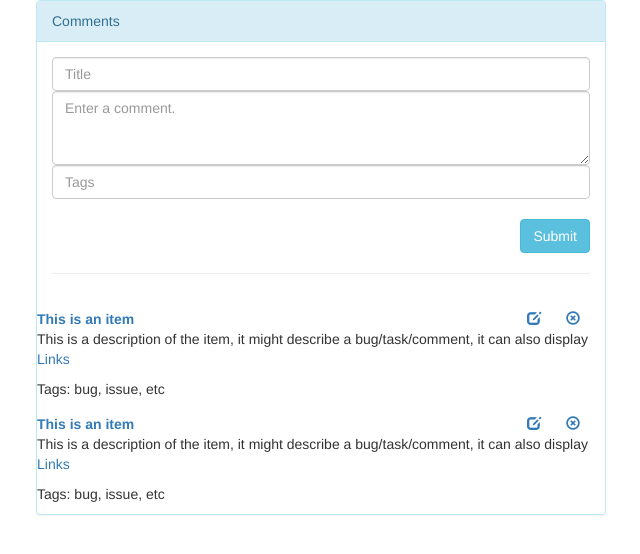
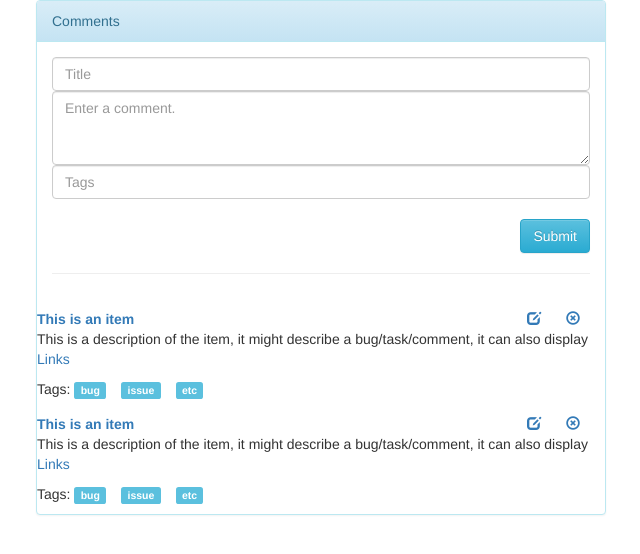
Before and after one commit to JamesAlday/viventium, an Angular app: page /tasks in a window 1280 px wide. Shown: the top 554 px of the page, without its empty margins (219-859 px from the left). Built offline with nearby package versions, Linux system fonts and the light colour scheme.

Commit message:
styling for tags, update bootstrap

```diff
--- a/src/app/app.component.html
+++ b/src/app/app.component.html
@@ -1,4 +1,12 @@
-<link rel="stylesheet" href="https://maxcdn.bootstrapcdn.com/bootstrap/3.3.4/css/bootstrap.min.css">
+<!-- <link rel="stylesheet" href="https://maxcdn.bootstrapcdn.com/bootstrap/3.3.4/css/bootstrap.min.css"> -->
+<!-- Latest compiled and minified CSS -->
+<link rel="stylesheet" href="https://maxcdn.bootstrapcdn.com/bootstrap/3.3.7/css/bootstrap.min.css" integrity="sha384-BVYiiSIFeK1dGmJRAkycuHAHRg32OmUcww7on3RYdg4Va+PmSTsz/K68vbdEjh4u" crossorigin="anonymous">
+
+<!-- Optional theme -->
+<link rel="stylesheet" href="https://maxcdn.bootstrapcdn.com/bootstrap/3.3.7/css/bootstrap-theme.min.css" integrity="sha384-rHyoN1iRsVXV4nD0JutlnGaslCJuC7uwjduW9SVrLvRYooPp2bWYgmgJQIXwl/Sp" crossorigin="anonymous">
+
+<!-- Latest compiled and minified JavaScript -->
+<script src="https://maxcdn.bootstrapcdn.com/bootstrap/3.3.7/js/bootstrap.min.js" integrity="sha384-Tc5IQib027qvyjSMfHjOMaLkfuWVxZxUPnCJA7l2mCWNIpG9mGCD8wGNIcPD7Txa" crossorigin="anonymous"></script>
 <div class="container">
   <div class="row">
     <div class="col-6">
--- a/src/app/comment/comment.component.html
+++ b/src/app/comment/comment.component.html
@@ -13,6 +13,9 @@
 		<p [innerHTML]="comment.comment | safeHtml"></p>
 
 	<div class="media-body">
-		Tags: {{ comment.tags.join(', ') }}
+		Tags:
+		<span class="tags-wrapper" *ngFor="let tag of comment.tags">
+			<span class="label label-info">{{tag}}</span>
+		</span>
 	</div></div>
 </li>
--- a/src/app/comment/comment.component.sass
+++ b/src/app/comment/comment.component.sass
@@ -20,3 +20,6 @@ body
 
 	span
 		cursor:pointer
+
+.tags-wrapper span
+	margin-right:15px
--- a/src/app/tasks/tasks.component.html
+++ b/src/app/tasks/tasks.component.html
@@ -11,7 +11,9 @@
                   <input type="text" formControlName="title" class="form-control" placeholder="Title"
                   				required minlength="8">
                   <textarea required formControlName="comment" class="form-control" placeholder="Enter a comment." rows="3"></textarea>
-                  <input type="text" formControlName="tags" class="form-control" placeholder="Tags">
+                  <div>
+                  	<input type="text" formControlName="tags" class="form-control" placeholder="Tags">
+                  </div>
                   <br>
                   <button type="submit" class="btn btn-info pull-right">Submit</button>
                   <div class="clearfix"></div>
```
